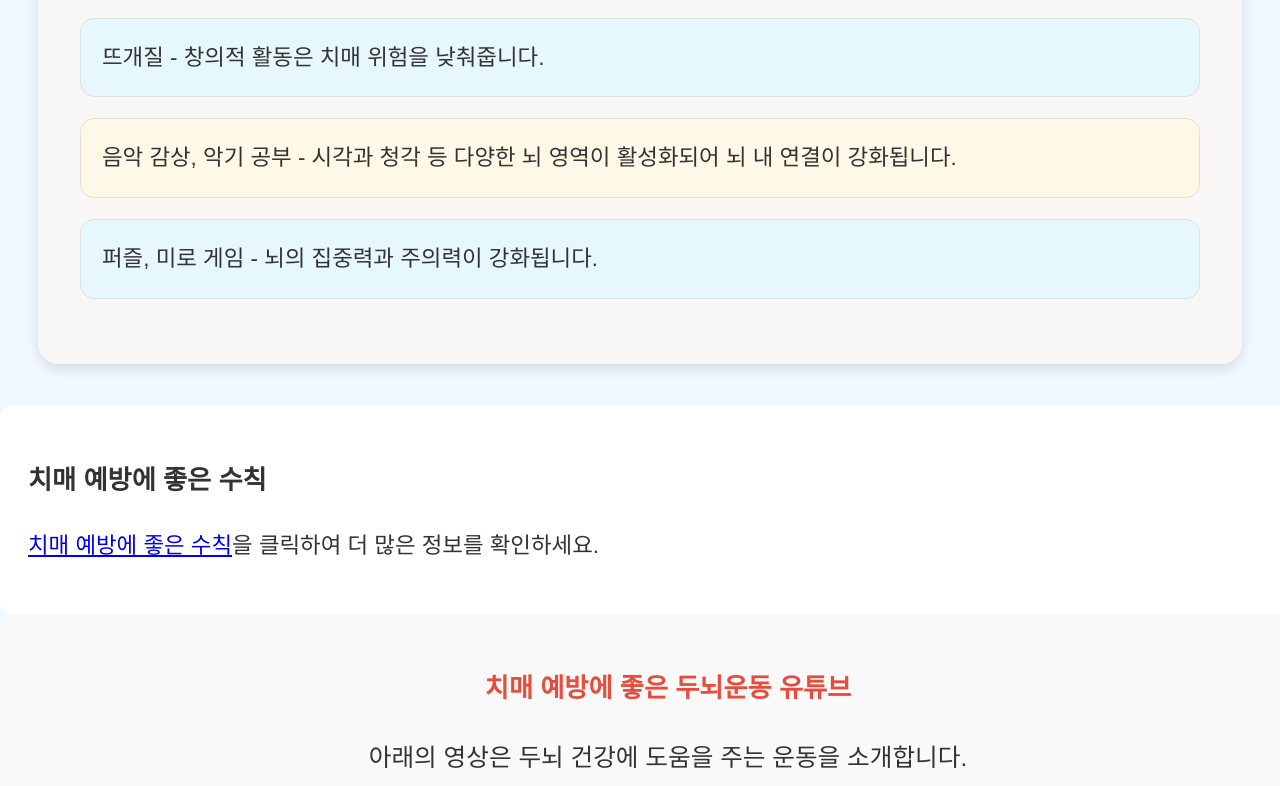
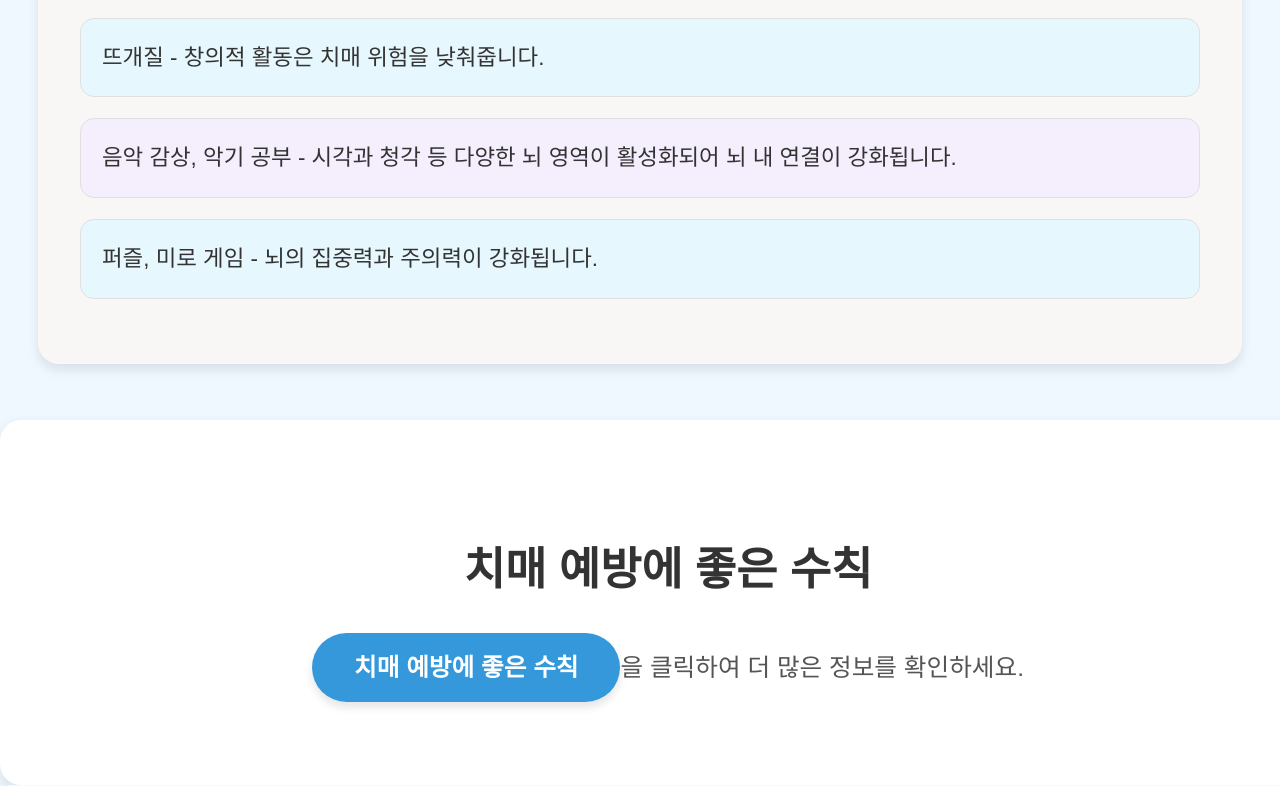
Before and after one commit to jinmoj/-_-, a plain HTML site: page index.html in a window 1280 px wide. Shown: the part 4134-4920 px from the top of the page. Drawn offline with Linux system fonts and the light colour scheme.

Commit message:
styles.css

```diff
--- a/styles.css
+++ b/styles.css
@@ -279,7 +279,7 @@ iframe {
 #habbit h2 {
   text-align: center;
   font-size: 2rem;
-  color: #4b6584;
+  color: #000000;
   margin-bottom: 20px;
   font-weight: bold;
 }
@@ -312,7 +312,7 @@ iframe {
 }
 
 #habbit li:nth-child(odd) {
-  background-color: #fef8e7;
+  background-color: #f4eefd;
 }
 
 #habbit li:nth-child(even) {
@@ -385,3 +385,59 @@ iframe {
       font-size: 0.8rem;
   }
 }
+
+/* 치매 예방 수칙 섹션 스타일 */
+#prevention-links {
+  background-color: #fff;
+  padding: 50px 20px;
+  margin-top: 40px;
+  border-radius: 15px;
+  box-shadow: 0 4px 10px rgba(0, 0, 0, 0.1);
+  text-align: center;
+}
+
+#prevention-links h3 {
+  font-size: 2rem;
+  color: #333;
+  font-weight: bold;
+  margin-bottom: 30px;
+}
+
+#prevention-links p {
+  font-size: 1.1rem;
+  color: #555;
+  margin-bottom: 20px;
+}
+
+#prevention-links a {
+  color: #fff;
+  background-color: #3498db ;
+  padding: 15px 30px;
+  text-decoration: none;
+  border-radius: 30px;
+  font-size: 1.1rem;
+  font-weight: bold;
+  transition: all 0.3s ease-in-out;
+  box-shadow: 0 4px 6px rgba(0, 0, 0, 0.1);
+}
+
+#prevention-links a:hover {
+  background-color:  #2c8ac8;
+  transform: translateY(-2px);
+  box-shadow: 0 6px 12px rgba(0, 0, 0, 0.1);
+}
+
+#prevention-links a:focus {
+  outline: none;
+}
+
+@media (max-width: 768px) {
+  #prevention-links h3 {
+      font-size: 1.5rem;
+  }
+
+  #prevention-links a {
+      font-size: 1rem;
+      padding: 12px 25px;
+  }
+}
```
